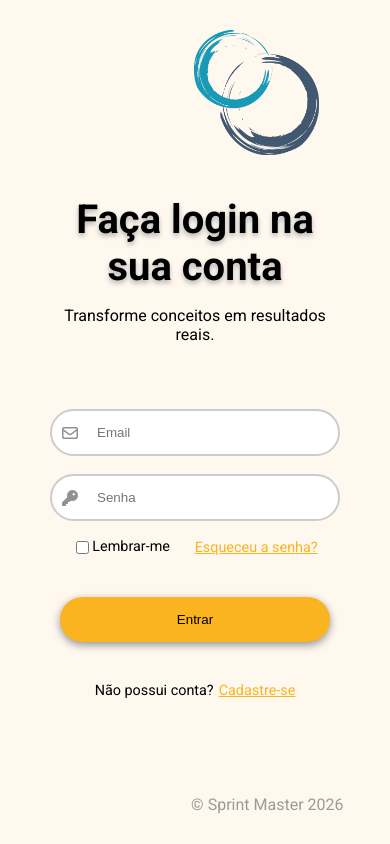
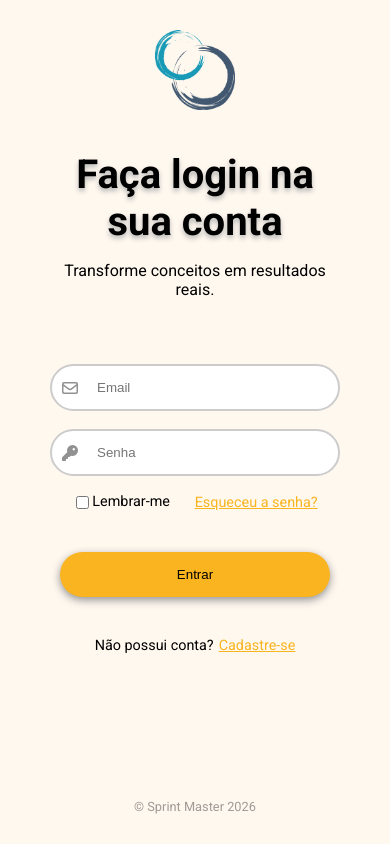
Before and after one commit to TechFellasAbp/sprint-master, a website: page projeto/public/pages/login.html in a window 390 px wide. Drawn offline with Linux system fonts and the light colour scheme.

Commit message:
feat(login): adiciona responsividade tela de login

```diff
--- a/projeto/public/assets/css/main.css
+++ b/projeto/public/assets/css/main.css
@@ -324,14 +324,14 @@ html, body{
     .banner-pai{
         display: none;
     }
-    .logo-space{
+    .logo-space,.logo-space-log{
         justify-content: center;
     }
-    .logo-space img{
+    .logo-space,.logo-space-log img{
         width: 80px;
         height: 80px;
     }
-    .copy{
+    .copy,.copy-log{
         justify-content: center;
         font-size: 0.8rem;
     }
```
